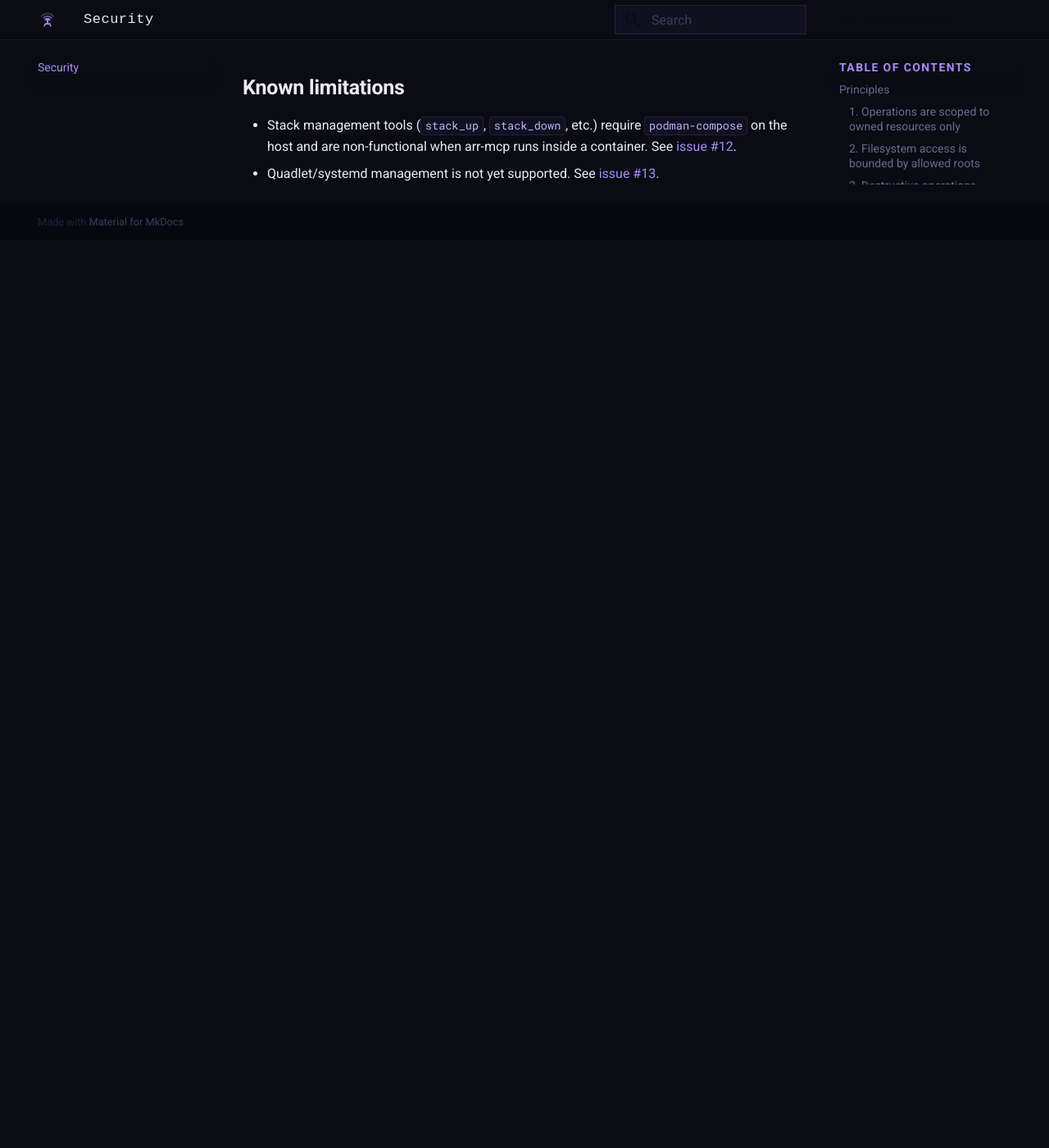
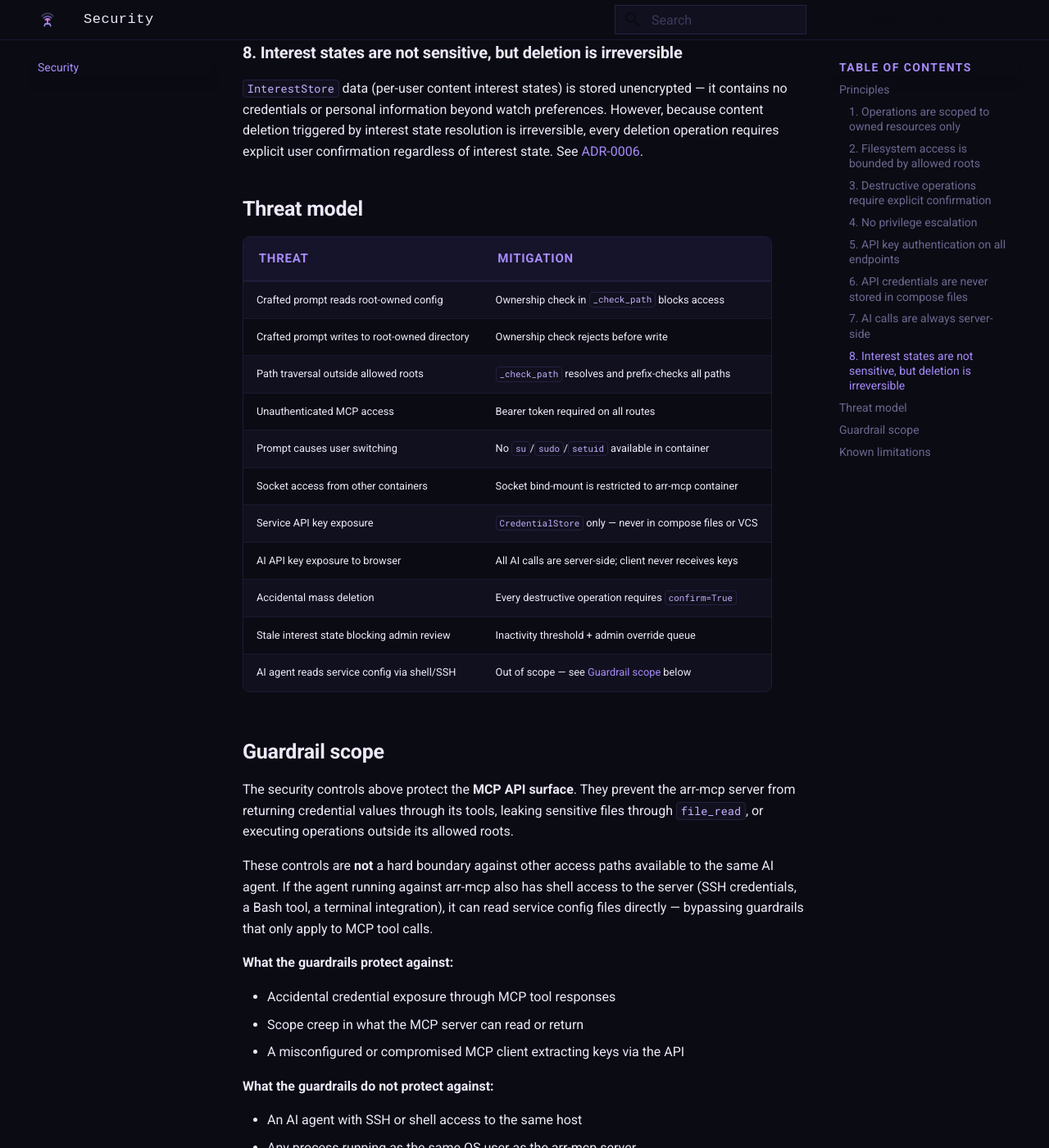
Before and after one commit to ryanbrinn/arr-mcp, an MkDocs documentation site: the page built from docs/security.md, in a window 1280 px wide and 1400 px high, scrolled down 1620 px. Shown: the whole window at 82% size. Built offline with MkDocs 1.6.1 and Material for MkDocs 9.7.7, drawn with Linux system fonts in a browser that asks for light colours; comment, search, counter and statistics services are not loaded; before the commit the page ends 1913 px from its top, so only the background shows below that; some of the changed text lies outside the part shown.

Commit message:
docs: clarify guardrail scope and add SSH access warning
The MCP file/credential guardrails only protect the MCP API surface.
An AI agent that also has SSH access to the same host can bypass them
entirely. Document this boundary honestly in security.md and add a
prominent warning in getting-started.md so users understand the trust
model before connecting an AI with both MCP and shell access.

```diff
--- a/docs/security.md
+++ b/docs/security.md
@@ -32,6 +32,20 @@ arr-mcp runs as an unprivileged user (UID 1000) and has no mechanism to switch u
 
 All MCP endpoints require a `Authorization: Bearer <key>` header. The `/health` endpoint is the only exception. Keys should be set via `ARR_MCP_API_KEY` and rotated regularly.
 
+### 6. API credentials are never stored in compose files
+
+Phase 2 service integrations (Sonarr, Radarr, Plex, SABnzbd) require API keys. These are stored exclusively in `CredentialStore` — an encrypted JSON file inside the container's data volume. They are never written to compose files, quadlet units, or environment variables committed to version control.
+
+Env-var overrides (`SONARR_API_KEY`, `PLEX_TOKEN`, etc.) take precedence for CI/testing but are never persisted by arr-mcp.
+
+### 7. AI calls are always server-side
+
+AI provider calls (Ollama, Anthropic) are made exclusively from the server. The browser and MCP client never communicate with an AI provider directly, so API keys are never exposed to the client. See [ADR-0005](adr/0005-ai-provider-strategy.md).
+
+### 8. Interest states are not sensitive, but deletion is irreversible
+
+`InterestStore` data (per-user content interest states) is stored unencrypted — it contains no credentials or personal information beyond watch preferences. However, because content deletion triggered by interest state resolution is irreversible, every deletion operation requires explicit user confirmation regardless of interest state. See [ADR-0006](adr/0006-user-interest-model.md).
+
 ## Threat model
 
 | Threat | Mitigation |
@@ -42,8 +56,36 @@ All MCP endpoints require a `Authorization: Bearer <key>` header. The `/health`
 | Unauthenticated MCP access | Bearer token required on all routes |
 | Prompt causes user switching | No `su`/`sudo`/`setuid` available in container |
 | Socket access from other containers | Socket bind-mount is restricted to arr-mcp container |
+| Service API key exposure | `CredentialStore` only — never in compose files or VCS |
+| AI API key exposure to browser | All AI calls are server-side; client never receives keys |
+| Accidental mass deletion | Every destructive operation requires `confirm=True` |
+| Stale interest state blocking admin review | Inactivity threshold + admin override queue |
+| AI agent reads service config via shell/SSH | Out of scope — see [Guardrail scope](#guardrail-scope) below |
+
+## Guardrail scope
+
+The security controls above protect the **MCP API surface**. They prevent the arr-mcp server from returning credential values through its tools, leaking sensitive files through `file_read`, or executing operations outside its allowed roots.
+
+These controls are **not** a hard boundary against other access paths available to the same AI agent. If the agent running against arr-mcp also has shell access to the server (SSH credentials, a Bash tool, a terminal integration), it can read service config files directly — bypassing guardrails that only apply to MCP tool calls.
+
+**What the guardrails protect against:**
+
+- Accidental credential exposure through MCP tool responses
+- Scope creep in what the MCP server can read or return
+- A misconfigured or compromised MCP client extracting keys via the API
+
+**What the guardrails do not protect against:**
+
+- An AI agent with SSH or shell access to the same host
+- Any process running as the same OS user as the arr-mcp server
+- A human operator with normal server access
+
+**The practical boundary:** the guardrails are meaningful when the AI's *only* path to the server is through the MCP tools. The moment the agent also has shell access, the MCP restrictions are bypassed by that channel — not by any flaw in arr-mcp itself.
+
+See [Getting Started — SSH access warning](getting-started.md#a-note-on-ssh-access) for guidance on keeping these channels separate.
 
 ## Known limitations
 
 - Stack management tools (`stack_up`, `stack_down`, etc.) require `podman-compose` on the host and are non-functional when arr-mcp runs inside a container. See [issue #12](https://github.com/ryanbrinn/arr-mcp/issues/12).
 - Quadlet/systemd management is not yet supported. See [issue #13](https://github.com/ryanbrinn/arr-mcp/issues/13).
+- `CredentialStore` encryption key (`ARR_MCP_SECRET`) must be set by the operator — there is no auto-generated default. If unset, Phase 2 service integrations will not start.
```
Also changed, not shown: docs/getting-started.md (+13 -0 lines).
